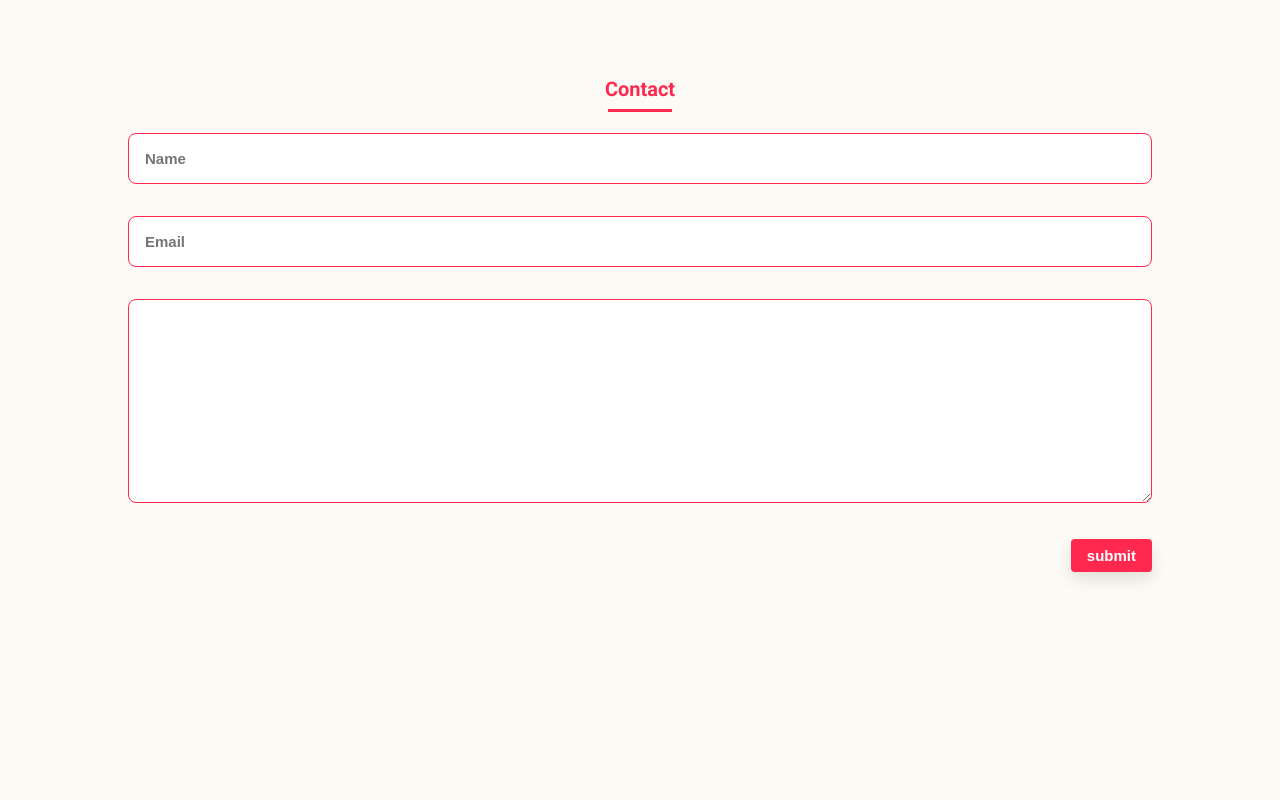
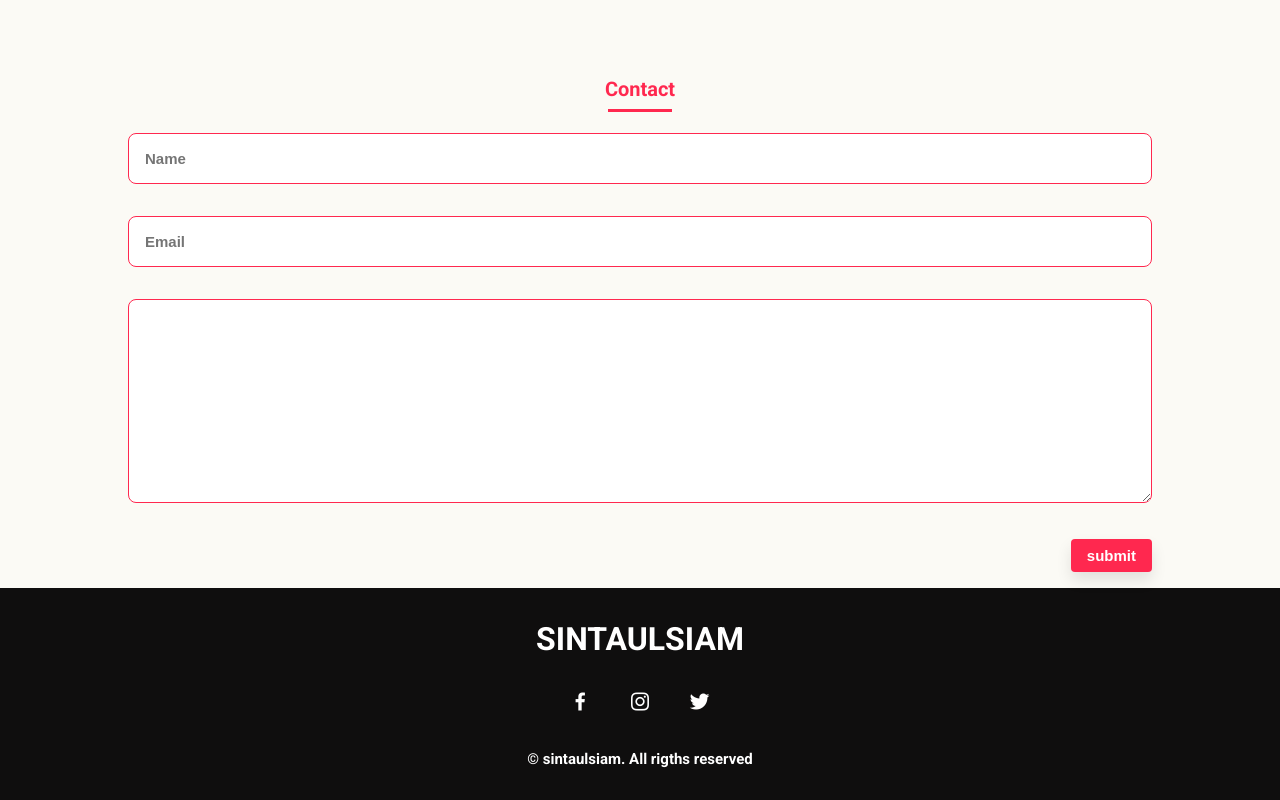
Before and after one commit to sintaulsiam/responsive-portfolio, a website built with Parcel: page src/index.html in a window 1280 px wide. Shown: the part 1915-2715 px from the top of the page. Before the commit the page ends 2535 px from the top, so only its background shows below. Built offline with nearby package versions, Linux system fonts and the light colour scheme; a web font is replaced by a local one.

Commit message:
footer done

```diff
--- a/src/index.html
+++ b/src/index.html
@@ -150,6 +150,15 @@
         </section>
 
     </main>
+    <footer class="footer">
+        <p class="footer__title">SINTAULSIAM</p>
+        <div class="footer__social">
+            <a href="#" class="footer__icon"><i class='bx bxl-facebook'></i></a>
+            <a href="#" class="footer__icon"><i class='bx bxl-instagram'></i></a>
+            <a href="#" class="footer__icon"><i class='bx bxl-twitter'></i></a>
+        </div>
+        <p class="footer__copy">&#169; sintaulsiam. All rigths reserved</p>
+    </footer>
 
     <script src="main.ts"></script>
 </body>
--- a/src/scss/style.scss
+++ b/src/scss/style.scss
@@ -431,3 +431,28 @@ a {
     margin-left: auto;
   }
 }
+
+.footer {
+  background-color: var(--first-color);
+  color: #fff;
+  text-align: center;
+  font-weight: var(--font-semi);
+  padding: 2rem 0;
+  margin: -1rem;
+
+  &__title {
+    font-size: 2rem;
+    margin-bottom: var(--mb-4);
+  }
+  &__social {
+    margin-bottom: var(--mb-4);
+  }
+  &__icon {
+    font-size: 1.5rem;
+    color: #fff;
+    margin: 0 var(--mb-2);
+  }
+  &__copy {
+    font-size: var(--smaller-font-size);
+  }
+}
```
